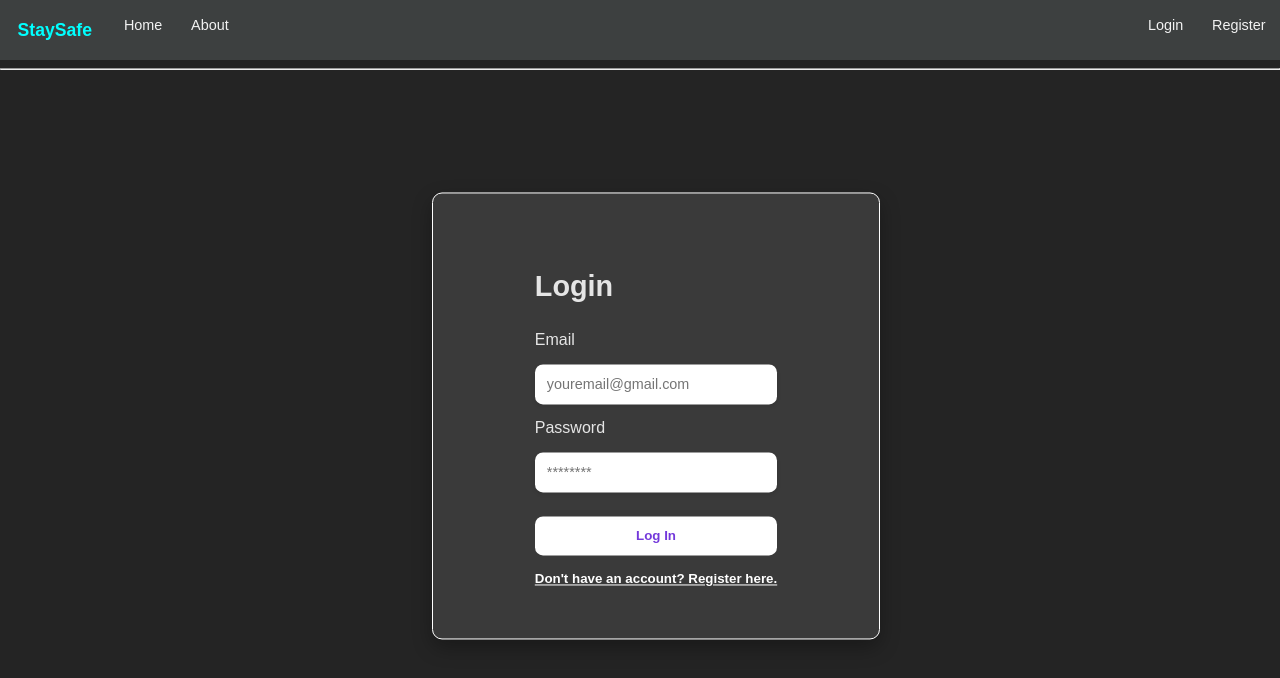
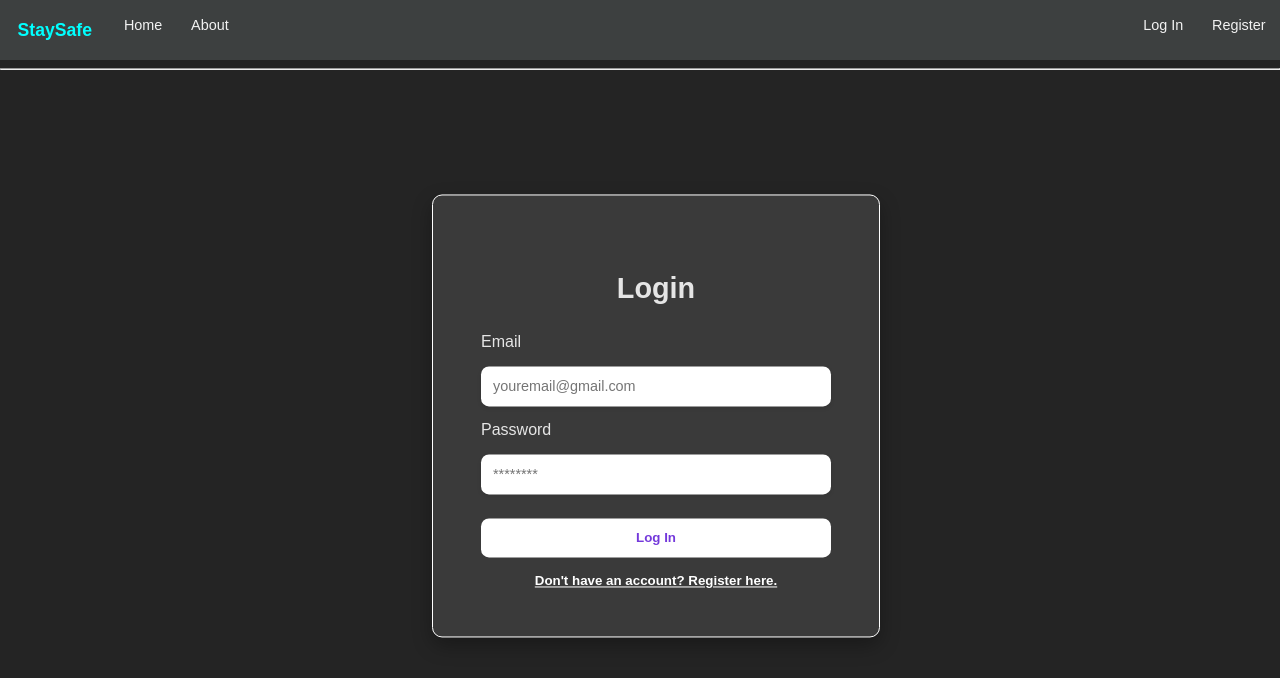
Before and after one commit to ChicoState/StaySafe, a React (Vite) app in the folder frontend/: page /login in a window 1280 px wide. Shown: the top 678 px of the page. Built offline with nearby package versions, Linux system fonts and the light colour scheme.

Commit message:
a dynamic LogIn/LogOut button

```diff
--- a/frontend/src/App.jsx
+++ b/frontend/src/App.jsx
@@ -1,19 +1,24 @@
 import { useState } from 'react';
-import reactLogo from './assets/react.svg'
-import viteLogo from '/vite.svg'
 import './App.css';
 import { Routes, Route, Outlet, Link, useNavigate } from "react-router-dom";
 import { APIProvider, Map } from '@vis.gl/react-google-maps';
 import axios from 'axios';
 
 function App() {
+    const [isLoggedIn, setIsLoggedIn] = useState(false);
+
+    const handleLogout = () => {
+        setIsLoggedIn(false);
+        alert("Logout successful");
+    };
+
     return (
         <>
             <Routes>
-                <Route path="/" element={<Layout />}>
+                <Route path="/" element={<Layout isLoggedIn={isLoggedIn} onLogout={handleLogout} />}>
                     <Route index element={<Home />} />
                     <Route path="about" element={<About />} />
-                    <Route path="login" element={<Login />} />
+                    <Route path="login" element={<Login setIsLoggedIn={setIsLoggedIn} />} />
                     <Route path="register" element={<Register />} />
                 </Route>
             </Routes>
@@ -21,7 +26,7 @@
     );
 }
 
-function Layout({ currentForm, onFormSwitch }) {
+function Layout({ isLoggedIn, onLogout }) {
     const navigate = useNavigate();
 
     return (
@@ -30,31 +35,20 @@
                 <a href="/" className="site-nav-title">StaySafe</a>
                 <a href="/">Home</a>
                 <a href="/about">About</a>
-                {/* Removed the Register button from the top bar */}
                 <div className="top-navbar-right">
-                    <a href="/login" onClick={() => onFormSwitch('login')}>Login</a>
-                    <a href="/register" onClick={() => onFormSwitch('register')}>Register</a>
+                    {isLoggedIn ? (
+                        <a href="/" onClick={onLogout}>Log Out</a>
+                    ) : (
+                        <>
+                            <a href="/login">Log In</a>
+                            <a href="/register">Register</a>
+                        </>
+                    )}
                 </div>
             </nav>
             <hr />
             <Outlet />
         </div>
-    );
-}
-
-function GoogleMap() {
-    const GMAPS_API_KEY = globalThis.GMAPS_API_KEY ?? (process.env.GMAPS_API_KEY);
-    return (
-        <>
-            <APIProvider apiKey={GMAPS_API_KEY}>
-                <Map
-                    style={{width: '100vw', height: '100vh'}}
-                    defaultZoom={3}
-                    defaultCenter={{lat: 22.54992, lng: 0}}
-                    gestureHandling={'greedy'}
-                />
-            </APIProvider>
-        </>
     );
 }
 
@@ -74,12 +68,24 @@
     );
 }
 
-// Login component
-export const Login = () => {
+function GoogleMap() {
+    const GMAPS_API_KEY = globalThis.GMAPS_API_KEY ?? (process.env.GMAPS_API_KEY);
+    return (
+        <APIProvider apiKey={GMAPS_API_KEY}>
+            <Map
+                style={{ width: '100vw', height: '100vh' }}
+                defaultZoom={3}
+                defaultCenter={{ lat: 22.54992, lng: 0 }}
+                gestureHandling={'greedy'}
+            />
+        </APIProvider>
+    );
+}
+
+export const Login = ({ setIsLoggedIn }) => {
     const [email, setEmail] = useState('');
     const [pass, setPass] = useState('');
-    const [isLoggedIn, setIsLoggedIn] = useState(false);
-    const navigate = useNavigate();  // Use navigate for navigation
+    const navigate = useNavigate();
 
     const handleSubmit = async (e) => {
         e.preventDefault();
@@ -92,38 +98,25 @@
             if (response.data.success) {
                 alert("Login successful");
                 setIsLoggedIn(true);
+                navigate('/');
             }
         } catch (error) {
-            // Handle error responses from the backend
             if (error.response) {
                 const { message } = error.response.data;
-                alert(message);  // Display the error message from the backend
+                alert(message);
 
                 if (message === "User not found. Please register first.") {
-                    // Navigate to the registration page if the user doesn't exist
                     navigate('/register');
                 }
             } else {
                 console.error("Login failed:", error);
-                alert("An error occurred during login.");  // Generic error
+                alert("An error occurred during login.");
             }
         }
     };
 
-    const handleLogout = () => {
-        setIsLoggedIn(false);
-        alert("Logout successful");
-    };
-
     return (
         <div className="auth-form-container">
-            {isLoggedIn ? (
-                <div>
-                    <h2>Welcome!</h2>
-                    <button onClick={handleLogout}>Log Out</button>
-                </div>
-            ) : (
-                <div>
             <h2>Login</h2>
             <form className="login-form" onSubmit={handleSubmit}>
                 <label htmlFor="email">Email</label>
@@ -132,22 +125,18 @@
                 <input value={pass} onChange={(e) => setPass(e.target.value)} type="password" placeholder="********" id="password" name="password" />
                 <button type="submit">Log In</button>
             </form>
-                    {/* Button to switch to Register page */}
             <button className="link-btn" onClick={() => navigate('/register')}>
                 Don't have an account? Register here.
             </button>
         </div>
-            )}
-        </div>
     );
 };
 
-// Register component
 export const Register = () => {
     const [email, setEmail] = useState('');
     const [pass, setPass] = useState('');
     const [name, setName] = useState('');
-    const navigate = useNavigate();  // Use navigate for navigation
+    const navigate = useNavigate();
 
     const handleSubmit = async (e) => {
         e.preventDefault();
@@ -160,7 +149,7 @@
 
             if (response.data.success) {
                 alert("Registration successful");
-                navigate('/login'); // Switch to login after successful registration
+                navigate('/login');
             } else {
                 alert("User already exists or registration failed");
             }
@@ -175,14 +164,13 @@
             <h2>Register</h2>
             <form className="register-form" onSubmit={handleSubmit}>
                 <label htmlFor="name">Full Name</label>
-                <input value={name} name="name" onChange={(e) => setName(e.target.value)} id="name" placeholder="Full Name" />
+                <input value={name} onChange={(e) => setName(e.target.value)} id="name" placeholder="Full Name" />
                 <label htmlFor="email">Email</label>
-                <input value={email} onChange={(e) => setEmail(e.target.value)} type="email" placeholder="youremail@gmail.com" id="email" name="email" />
+                <input value={email} onChange={(e) => setEmail(e.target.value)} type="email" placeholder="youremail@gmail.com" id="email" />
                 <label htmlFor="password">Password</label>
-                <input value={pass} onChange={(e) => setPass(e.target.value)} type="password" placeholder="********" id="password" name="password" />
+                <input value={pass} onChange={(e) => setPass(e.target.value)} type="password" placeholder="********" id="password" />
                 <button type="submit">Register</button>
             </form>
-            {/* Button to switch to Login page */}
             <button className="link-btn" onClick={() => navigate('/login')}>
                 Already have an account? Login here.
             </button>
```
Lines whose indentation alone changed are shown as unchanged.
